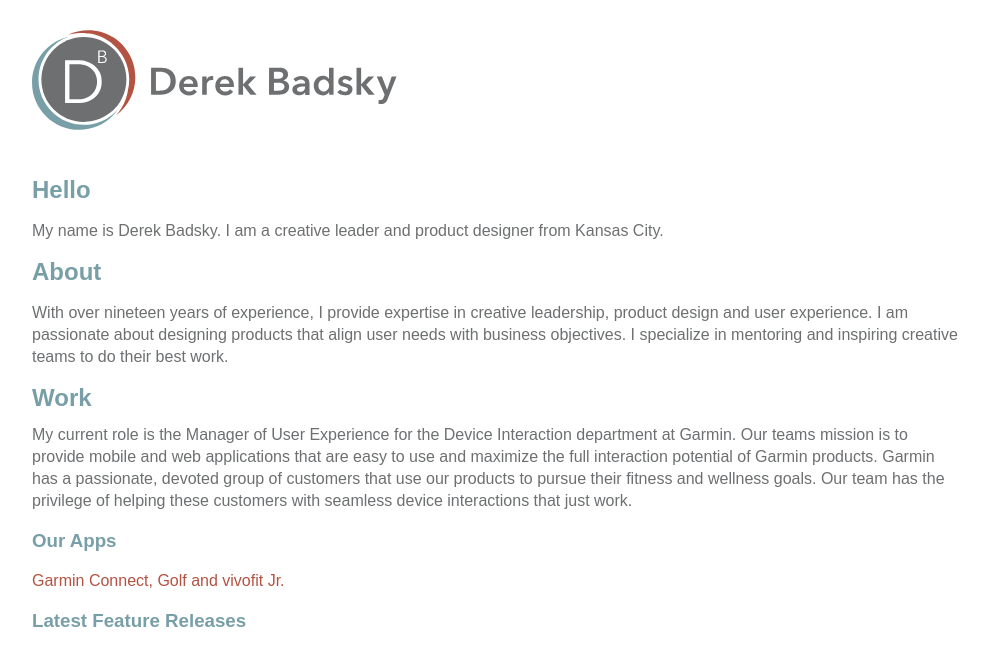
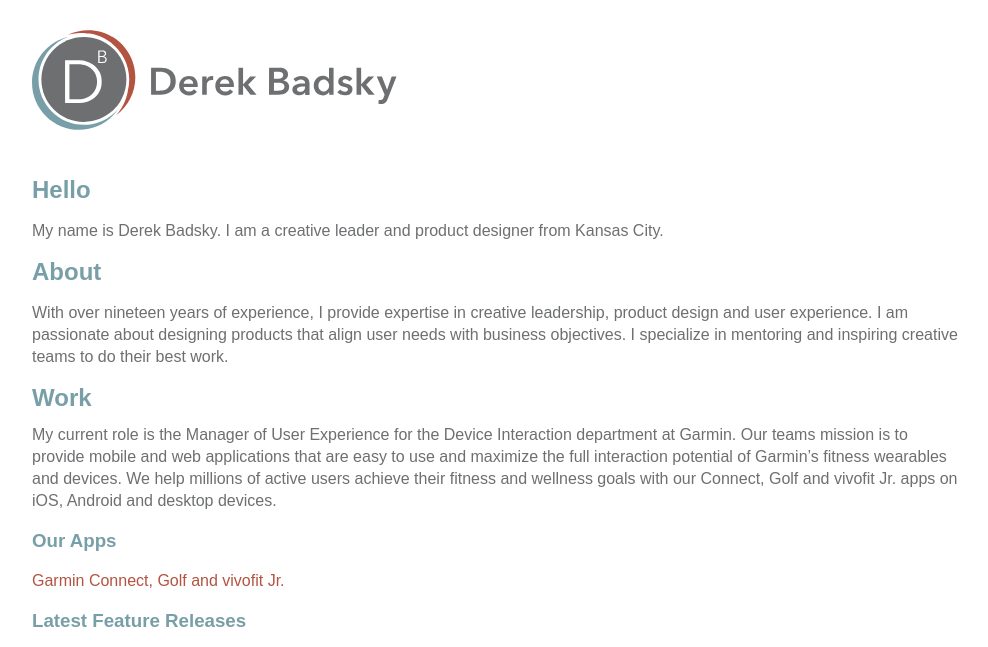
Before and after one commit to derekbadsky/derekbadsky.github.io, a plain HTML site: page index.html in a window 1280 px wide. Shown: the top 647 px of the page, without its empty margins (143-1131 px from the left). Drawn offline with Linux system fonts and the light colour scheme.

Commit message:
Update index.html

```diff
--- a/index.html
+++ b/index.html
@@ -26,7 +26,7 @@
       <H2>About</h2>
       <p>With over nineteen years of experience, I provide expertise in creative leadership, product design and user experience. I am passionate about designing products that align user needs with business objectives. I specialize in mentoring and inspiring creative teams to do their best work.</p>
       <h2>Work</</h2>
-      <p>My current role is the Manager of User Experience for the Device Interaction department at Garmin. Our teams mission is to provide mobile and web applications  that are easy to use and maximize the full interaction potential of Garmin products. Garmin has a passionate, devoted group of customers that use our products to pursue their fitness and wellness goals. Our team has the privilege of helping these customers with seamless device interactions that just work.</p>
+      <p>My current role is the Manager of User Experience for the Device Interaction department at Garmin. Our teams mission is to provide mobile and web applications that are easy to use and maximize the full interaction potential of Garmin’s fitness wearables and devices. We help millions of active users achieve their fitness and wellness goals with our Connect, Golf and vivofit Jr. apps on iOS, Android and desktop devices.</p>
       <h3>Our Apps</h3>
       <p><a href="https://connect.garmin.com" target="_blank">Garmin Connect, Golf and vivofit Jr.</a></p>
       <h3>Latest Feature Releases</h3>
```
